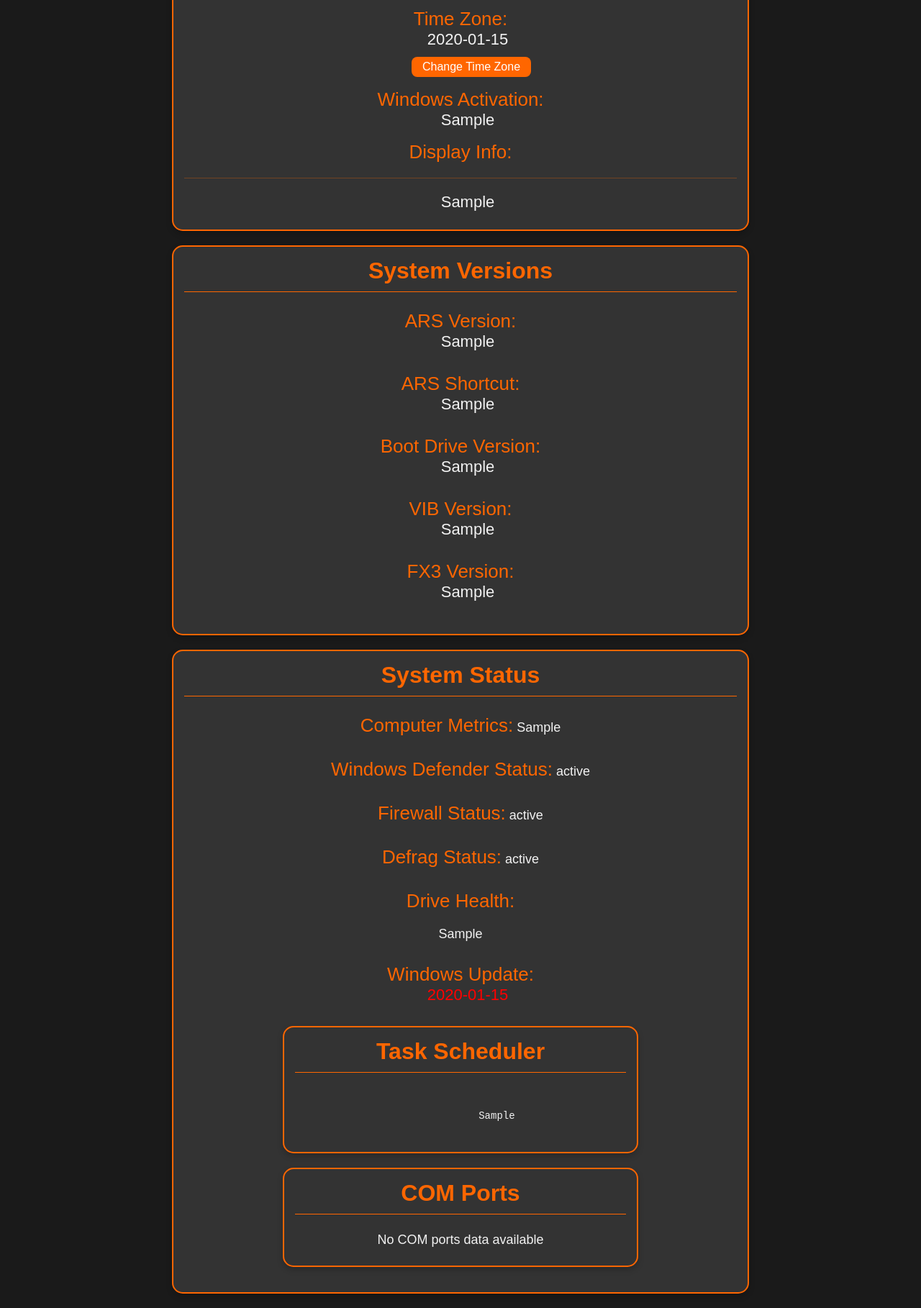
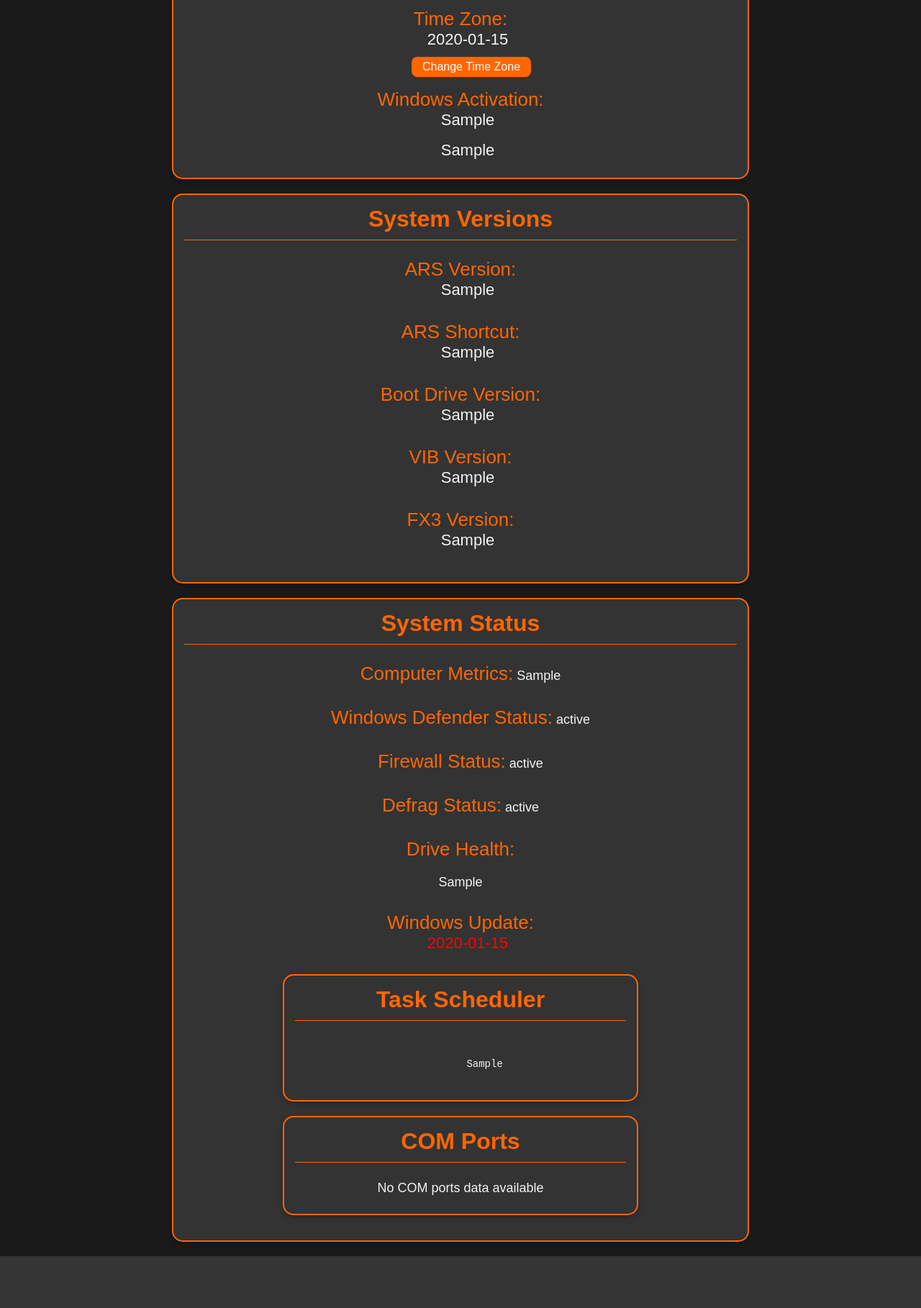
Before and after one commit to gman00910/ARS_QC_TOOL, a Flask app: template templates/index.html in a window 1280 px wide; the page is wider, and only the part inside the window is pictured. Shown: the part 577-2395 px from the top of that part at 72% size. After the commit the page ends 2323 px from the top of that part, so only its background shows below. Run offline with Flask 3, Linux system fonts and the light colour scheme; the template is opened without the code that fills it: most values are stand-ins (such as "Sample title", 1, 10 or a date in 2020).

Commit message:
hehe index

```diff
--- a/templates/index.html
+++ b/templates/index.html
@@ -327,12 +327,11 @@
         </div>
 
         <div class="summary-text">
-            <strong>Display Info:</strong>
-            <div class="divider"></div>
             {% for line in result.get('Display Info', '').split('\n') %}
                 {% if line.strip() %}
                     {% if line.startswith('Display ') %}
-                        <div class="status-label display-header">{{ line }}</div>
+                        <div class="divider"></div>
+                        <div class="status-label display-header" style="color: #ff6600;">{{ line }}</div>
                     {% elif line.startswith('      ') %}
                         <div class="status-label display-detail">{{ line }}</div>
                     {% else %}
@@ -460,9 +459,9 @@
 
         <div class="summary-box">
             <div class="version-box-title">Task Scheduler</div>
-            <div class="system-output" style="font-family: 'Courier New', Courier, monospace; font-size: 14px; white-space: pre; line-height: 1.2; text-align: center;">{% for task in result['Task Scheduler Status'] %}{% if ':' in task %}
-        <span style="color: #ff6600; font-size: 16px; font-weight: bold;">  {{ task }}</span>{% else %}
-            {{ task }}{% endif %}{% endfor %}
+            <div class="system-output" style="font-family: 'Courier New', Courier, monospace; font-size: 14px; white-space: pre; line-height: 1.2; text-align: center; margin: 0 auto; max-width: fit-content;">{% for task in result['Task Scheduler Status'] %}{% if ':' in task %}
+        <span style="color: #ff6600; font-size: 16px; font-weight: bold;">{{ task }}</span>{% else %}
+        {{ task }}{% endif %}{% endfor %}
             </div>
         </div>
 
```
